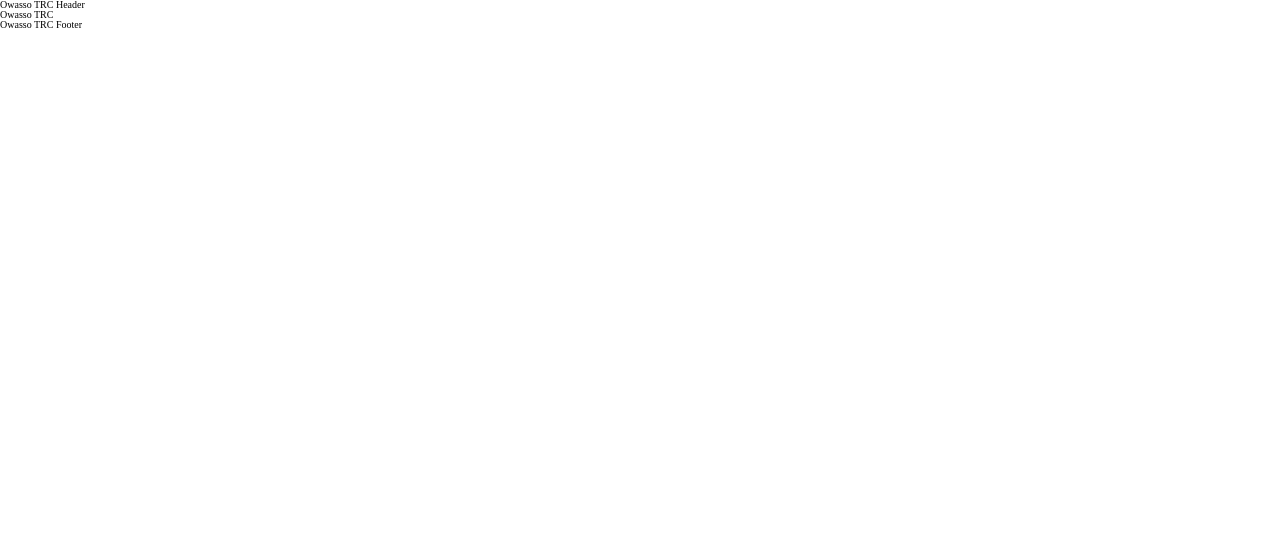
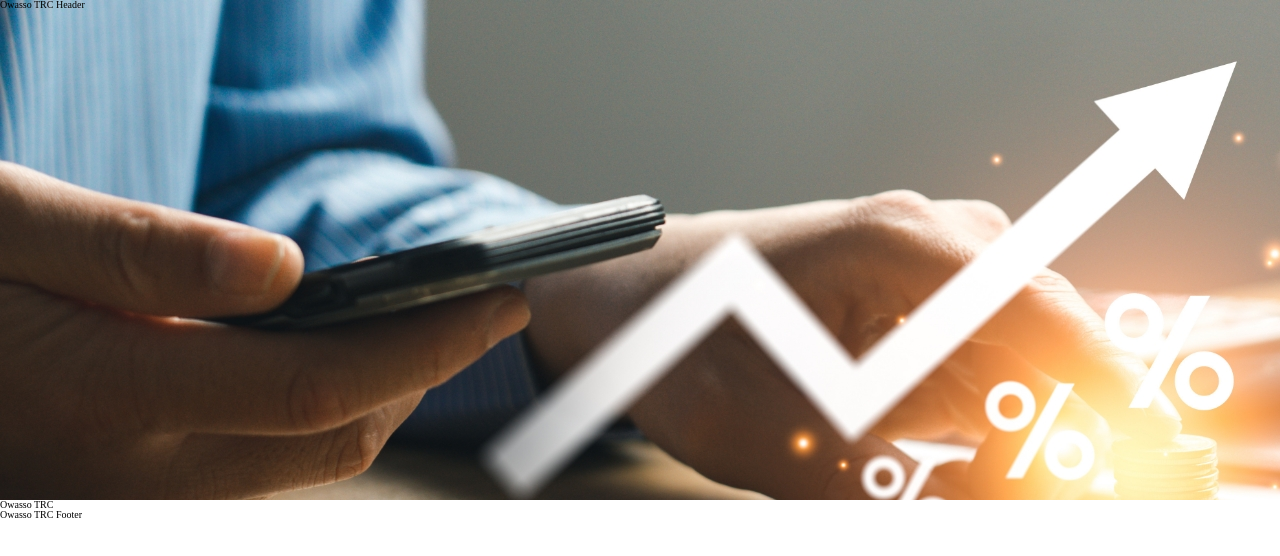
Before and after one commit to kenneth-brook/owasso-trc-fe, a React (Create React App) app: page / in a window 1280 px wide. Shown: the top 556 px of the page. Built offline with nearby package versions, Linux system fonts and the light colour scheme.

Commit message:
header image set

```diff
--- a/src/components/header/Header.js
+++ b/src/components/header/Header.js
@@ -1,6 +1,8 @@
+import background from '../../images/header.jpg'
+
 function Header() {
     return (
-      <div className="Header">
+      <div style={{backgroundImage: `url(${background})`}} className="Header">
         <h1>Owasso TRC Header</h1>
       </div>
     );
--- /dev/null
+++ b/src/sass/header.scss
@@ -0,0 +1,3 @@
+.Header {
+    min-height: 500px;
+}
--- a/src/sass/import.scss
+++ b/src/sass/import.scss
@@ -1 +1 @@
-@import 'reset.scss', 'global.scss';
+@import 'reset.scss', 'global.scss', 'header.scss';
```
Also changed, not shown: src/images/header.jpg (added).
